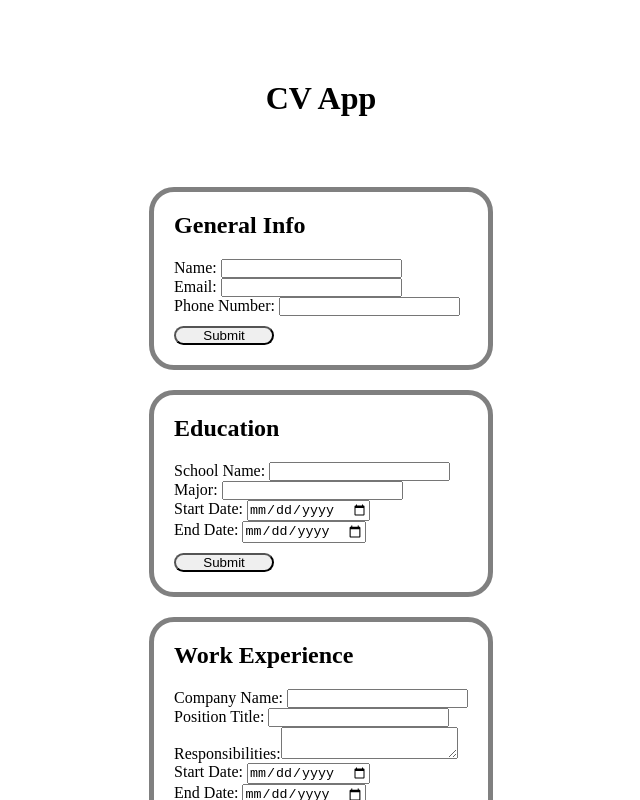
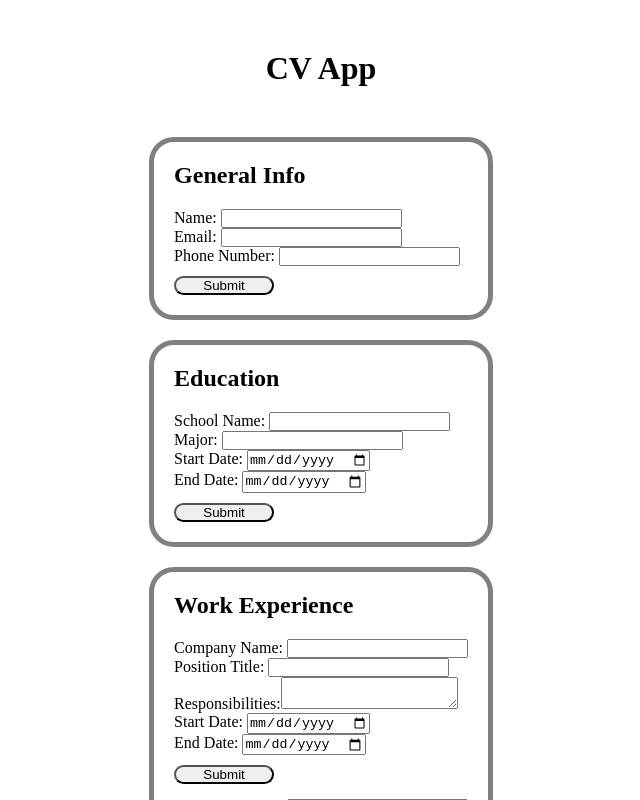
Before and after one commit to minamyooui/cv-project, a React (Create React App) app: page / in a window 1280 px wide. Shown: the top 800 px of the page, without its empty margins (319-959 px from the left). Built offline with nearby package versions, Linux system fonts and the light colour scheme.

Commit message:
changed top header margins

```diff
--- a/src/styles/style.css
+++ b/src/styles/style.css
@@ -7,12 +7,12 @@
   display: grid;
   justify-content: center;
   gap: 20px;
-  padding: 80px;
+  padding: 50px;
 }
 
 h1 {
   text-align: center;
-  margin-bottom: 50px;
+  margin-bottom: 30px;
 }
 .section {
   border: 5px solid gray;
```
